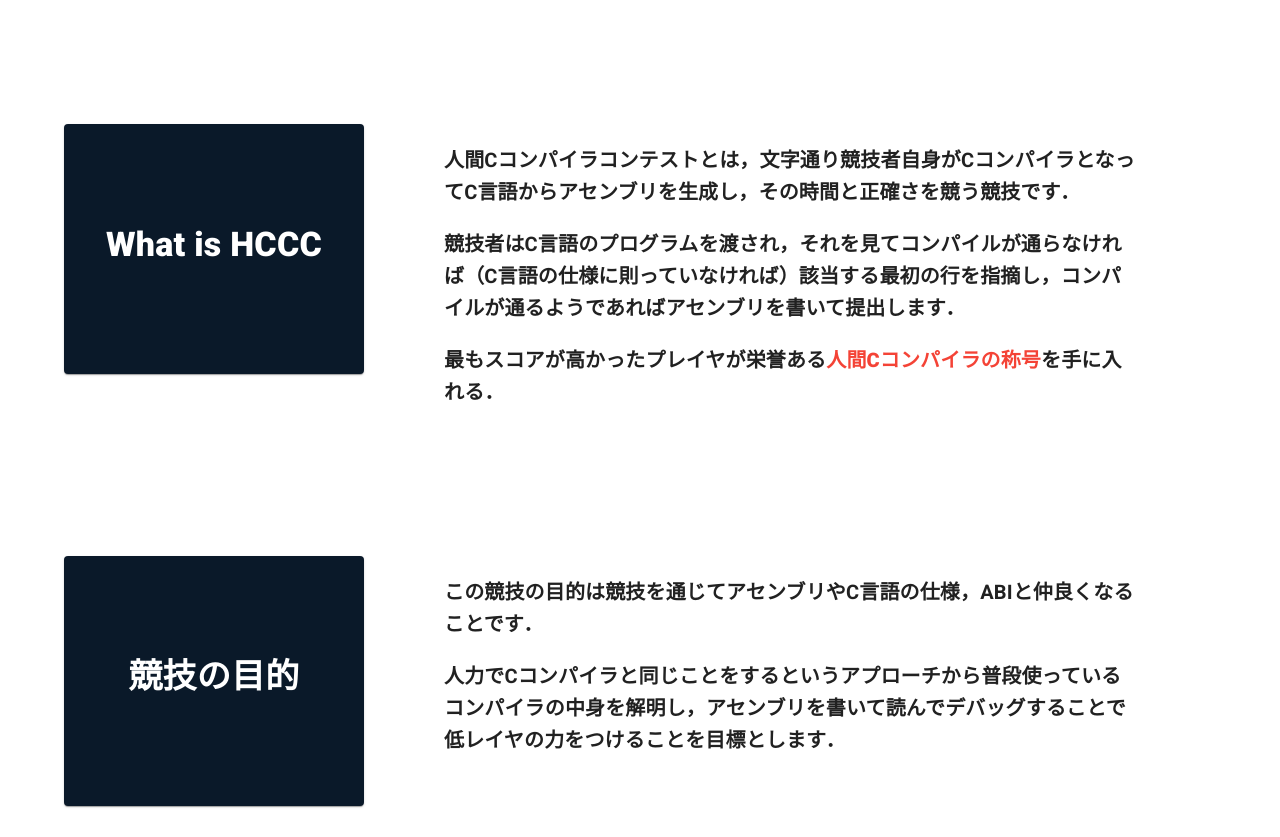
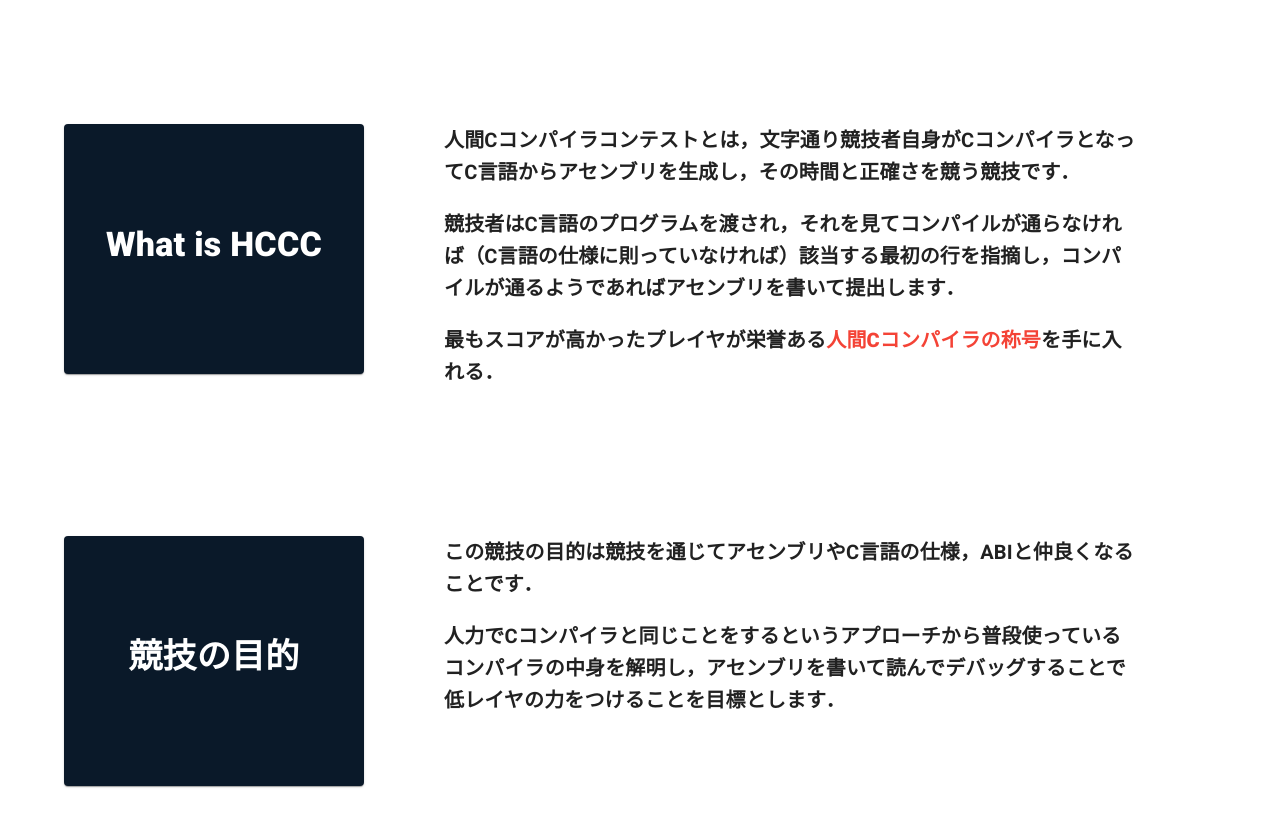
Before and after one commit to HumanCCompilerContest/Human-C-Compiler-Contest_frontend, a Next.js app: page / in a window 1280 px wide. Shown: the part 600-1437 px from the top of the page. Built offline with nearby package versions, Linux system fonts and the light colour scheme.

Commit message:
fix margin style

```diff
--- a/src/components/organisms/home/HCCCTarget.tsx
+++ b/src/components/organisms/home/HCCCTarget.tsx
@@ -10,7 +10,7 @@ type HCCCTargetProps = {
 const HCCCTarget: FC<HCCCTargetProps> = ({ sx }) => {
   return (
     <DiscriptionCard title='競技の目的' sx={sx}>
-      <p style={{ m: 0 }}>
+      <p style={{ margin: 0 }}>
         この競技の目的は競技を通じてアセンブリやC言語の仕様，ABIと仲良くなることです．
       </p>
       <p>
--- a/src/components/organisms/home/WhatHCCC.tsx
+++ b/src/components/organisms/home/WhatHCCC.tsx
@@ -10,7 +10,7 @@ type WhatHCCCProps = {
 const WhatHCCC: FC<WhatHCCCProps> = ({ sx }) => {
   return (
     <DiscriptionCard title='What is HCCC' sx={sx}>
-      <p style={{ m: 0 }}>
+      <p style={{ margin: 0 }}>
         人間Cコンパイラコンテストとは，文字通り競技者自身がCコンパイラとなってC言語からアセンブリを生成し，その時間と正確さを競う競技です．
       </p>
       <p>
```
